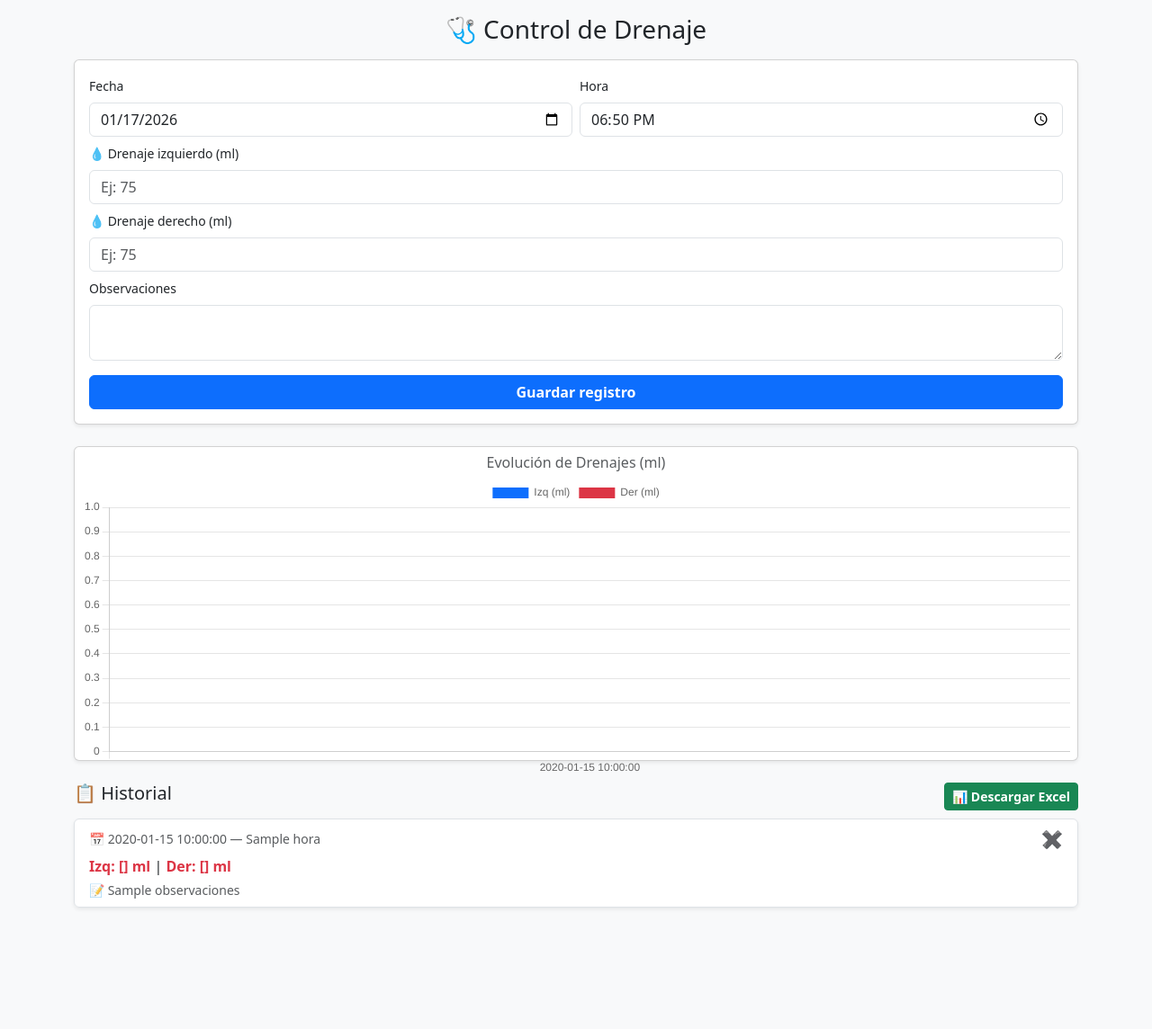
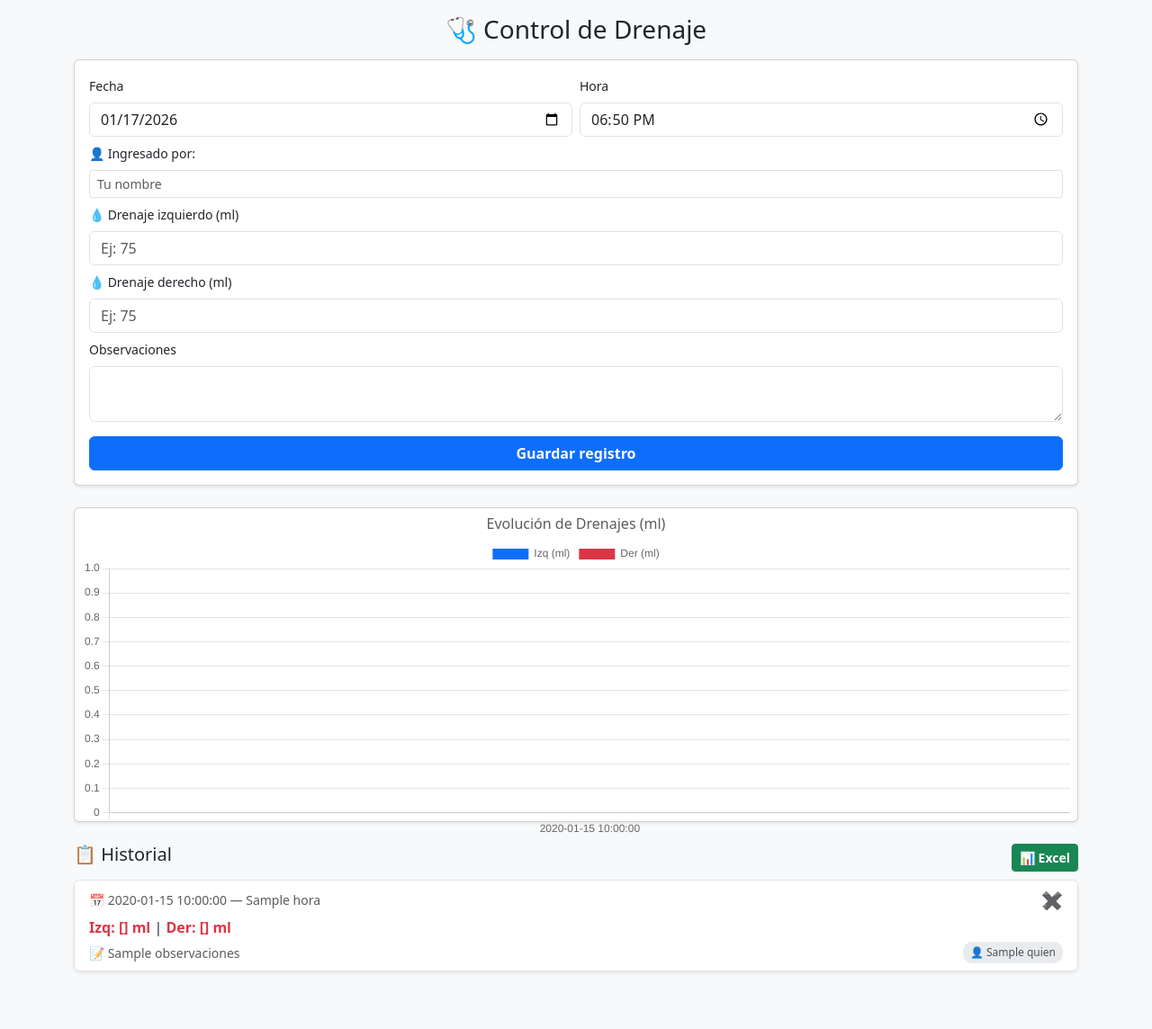
Before and after one commit to Pastormerlo/control-drenaje, a Flask app: page / in a window 1280 px wide. Shown: the whole page at 90% size. Before the commit the page ends 1010 px from the top, so only its background shows below. Run offline with Flask 3, Linux system fonts and the light colour scheme; tables that the repository leaves empty hold one stand-in row (values such as "Sample post"); a database or web service that is not in the repository returns one stand-in record (values such as "Sample title"); some libraries are stand-ins or nearby versions.

Commit message:
Add files via upload

```diff
--- a/templates/index.html
+++ b/templates/index.html
@@ -9,6 +9,7 @@
         .btn-delete { color: #dc3545; text-decoration: none; font-weight: bold; font-size: 1.2rem; }
         .texto-rojo { color: #dc3545; font-weight: bold; }
         .card-grafico { height: 350px; }
+        .badge-user { background-color: #e9ecef; color: #495057; font-size: 0.75rem; padding: 3px 8px; border-radius: 10px; }
     </style>
 </head>
 <body class="bg-light">
@@ -16,7 +17,7 @@
 <div class="container py-3">
     <h3 class="text-center mb-3">🩺 Control de Drenaje</h3>
 
-    <form method="POST" class="card p-3 mb-4 shadow-sm">
+    <form method="POST" class="card p-3 mb-4 shadow-sm" id="drainForm">
         <div class="row g-2">
             <div class="col-6">
                 <label class="form-label small">Fecha</label>
@@ -27,12 +28,19 @@
                 <input type="time" name="hora" id="h_auto" class="form-control" required>
             </div>
         </div>
+
+        <label class="form-label mt-2 small">👤 Ingresado por:</label>
+        <input type="text" name="quien" id="quien_input" class="form-control form-control-sm" placeholder="Tu nombre" required>
+
         <label class="form-label mt-2 small">💧 Drenaje izquierdo (ml)</label>
         <input type="number" name="cantidad_izq" step="0.01" class="form-control" placeholder="Ej: 75" required>
+
         <label class="form-label mt-2 small">💧 Drenaje derecho (ml)</label>
         <input type="number" name="cantidad_der" step="0.01" class="form-control" placeholder="Ej: 75" required>
+
         <label class="form-label mt-2 small">Observaciones</label>
         <textarea name="observaciones" class="form-control" rows="2"></textarea>
+
         <button class="btn btn-primary mt-3 w-100 fw-bold">Guardar registro</button>
     </form>
 
@@ -43,7 +51,7 @@
 
     <div class="d-flex justify-content-between align-items-center mb-2">
         <h5>📋 Historial</h5>
-        <button onclick="exportarExcel()" class="btn btn-success btn-sm fw-bold">📊 Descargar Excel</button>
+        <button onclick="exportarExcel()" class="btn btn-success btn-sm fw-bold">📊 Excel</button>
     </div>
 
     <div class="list-group shadow-sm mb-5">
@@ -57,7 +65,10 @@
                 <span class="texto-rojo">Izq: {{ r.cant_izq }} ml</span> |
                 <span class="texto-rojo">Der: {{ r.cant_der }} ml</span>
             </div>
-            {% if r.observaciones %}<small class="text-muted d-block mt-1">📝 {{ r.observaciones }}</small>{% endif %}
+            <div class="d-flex justify-content-between align-items-center mt-1">
+                {% if r.observaciones %}<small class="text-muted">📝 {{ r.observaciones }}</small>{% else %}<span></span>{% endif %}
+                <span class="badge-user">👤 {{ r.quien }}</span>
+            </div>
         </div>
         {% endfor %}
     </div>
@@ -68,12 +79,24 @@
 
 <script>
     window.onload = function() {
+        // Auto fecha y hora
         const ahora = new Date();
         document.getElementById('f_auto').value = ahora.toISOString().split('T')[0];
         document.getElementById('h_auto').value = ahora.toLocaleTimeString('it-IT', { hour: '2-digit', minute: '2-digit' });
+
+        // Recordar nombre del usuario en el navegador
+        const ultimoNombre = localStorage.getItem('ultimoNombre');
+        if (ultimoNombre) {
+            document.getElementById('quien_input').value = ultimoNombre;
+        }
     }
 
-    // Lógica del Gráfico
+    // Al enviar el formulario, guardamos el nombre localmente
+    document.getElementById('drainForm').onsubmit = function() {
+        const nombre = document.getElementById('quien_input').value;
+        localStorage.setItem('ultimoNombre', nombre);
+    };
+
     const etiquetas = [{% for r in registros|reverse %}"{{ r.fecha }}"{% if not loop.last %}, {% endif %}{% endfor %}].slice(-7);
     const dIzq = [{% for r in registros|reverse %}{{ r.cant_izq }}{% if not loop.last %}, {% endif %}{% endfor %}].slice(-7);
     const dDer = [{% for r in registros|reverse %}{{ r.cant_der }}{% if not loop.last %}, {% endif %}{% endfor %}].slice(-7);
@@ -94,24 +117,15 @@
         }
     });
 
-    // Lógica para Exportar a Excel
     function exportarExcel() {
-        // Preparamos los datos desde el historial de registros
-        const datos = [
-            ["Fecha", "Hora", "Izq (ml)", "Der (ml)", "Observaciones"] // Encabezados
-        ];
-
+        const datos = [["Fecha", "Hora", "Responsable", "Izq (ml)", "Der (ml)", "Observaciones"]];
         {% for r in registros %}
-        datos.push(["{{ r.fecha }}", "{{ r.hora }}", {{ r.cant_izq }}, {{ r.cant_der }}, "{{ r.observaciones }}"]);
+        datos.push(["{{ r.fecha }}", "{{ r.hora }}", "{{ r.quien }}", {{ r.cant_izq }}, {{ r.cant_der }}, "{{ r.observaciones }}"]);
         {% endfor %}
-
-        // Creamos el libro de Excel
         const wb = XLSX.utils.book_new();
         const ws = XLSX.utils.aoa_to_sheet(datos);
         XLSX.utils.book_append_sheet(wb, ws, "Drenajes");
-
-        // Descargamos el archivo
-        XLSX.writeFile(wb, "Control_Drenaje_Bully.xlsx");
+        XLSX.writeFile(wb, "Control_Drenaje.xlsx");
     }
 </script>
 </body>
```
